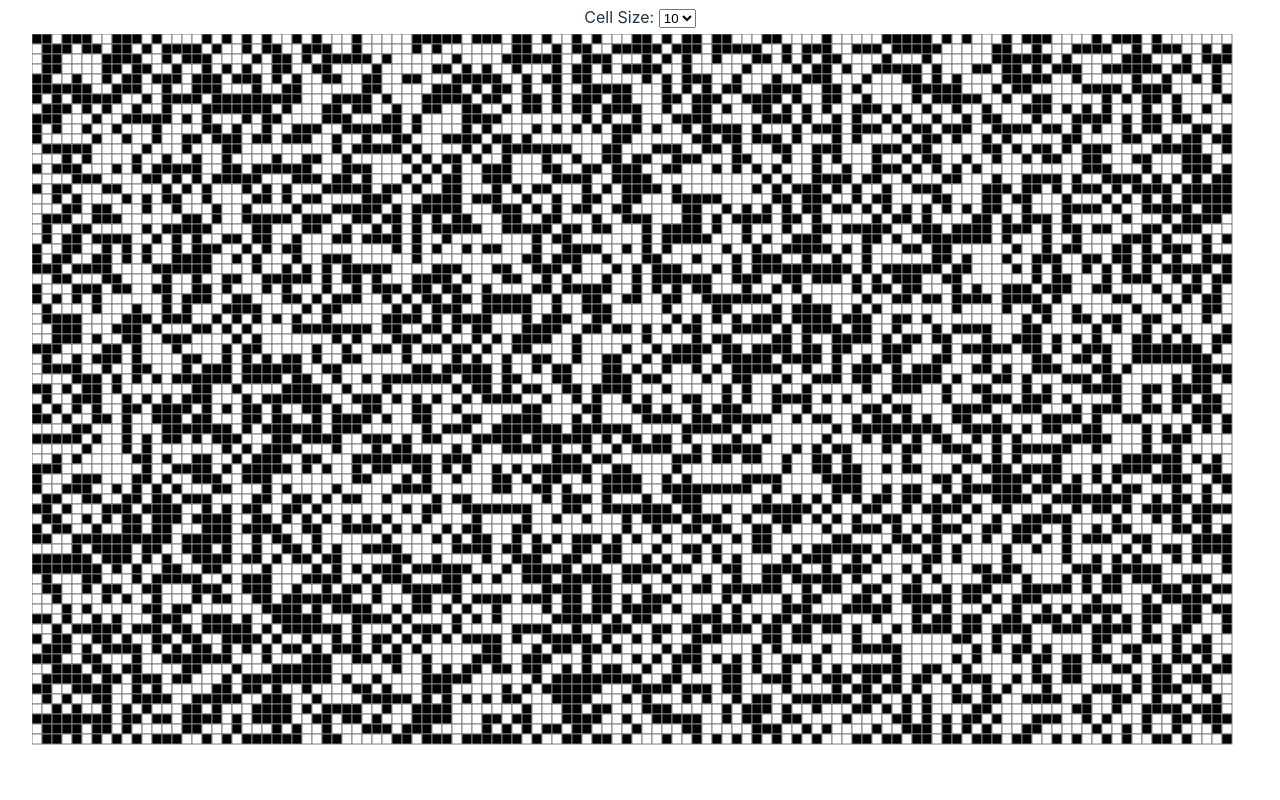
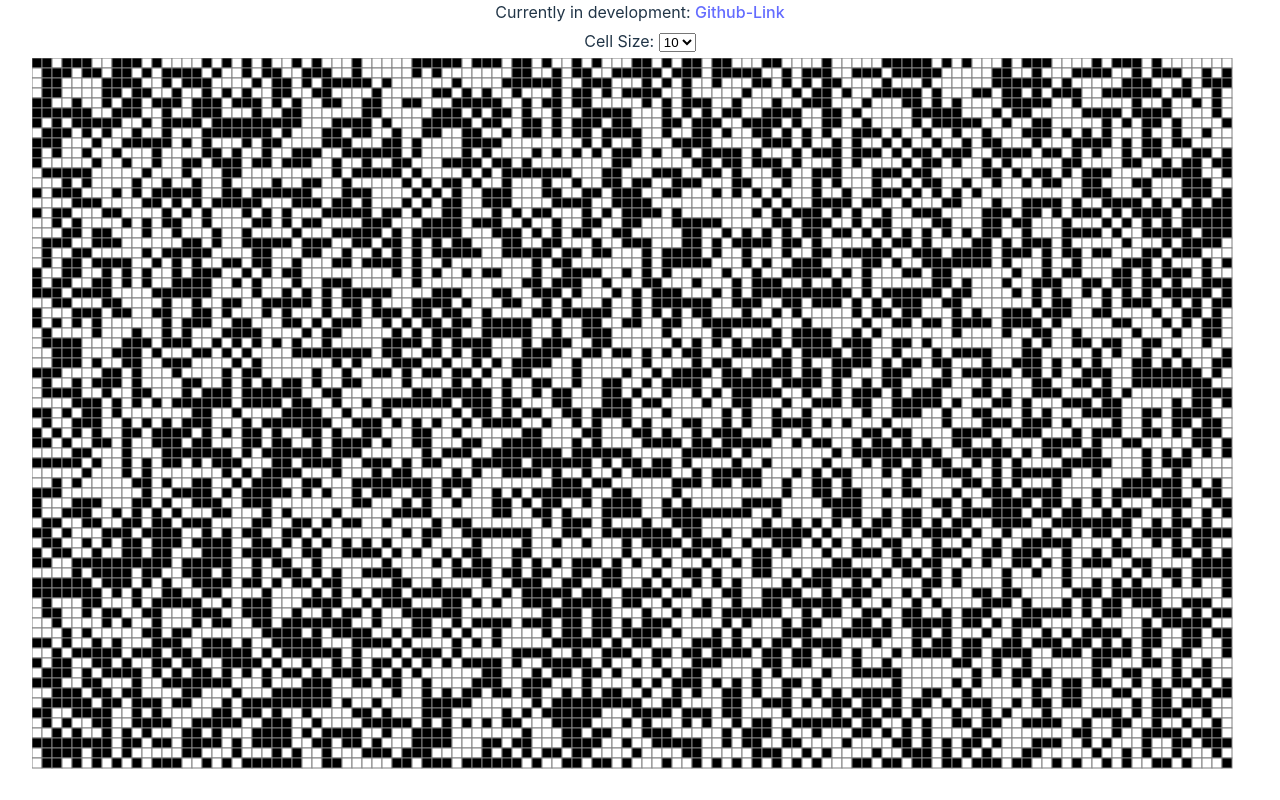
Before and after one commit to BrianWahinya/react-conway-game-of-life, a React (Vite) app: page / in a window 1280 px wide. Built offline with nearby package versions, Linux system fonts and the light colour scheme.

Commit message:
Added tag to show currently in dev. Marked cell-size in readme as done

```diff
--- a/src/App.jsx
+++ b/src/App.jsx
@@ -6,6 +6,13 @@ import { AppProvider } from "./context/AppContext";
 function App() {
   return (
     <>
+      Currently in development:{" "}
+      <a
+        href="https://github.com/BrianWahinya/react-conway-game-of-life"
+        rel="noopener noreferrer"
+      >
+        Github-Link
+      </a>
       <AppProvider>
         <Main />
       </AppProvider>
```
Also changed, not shown: 1 other file (tests, documents, lock files or other folders).
